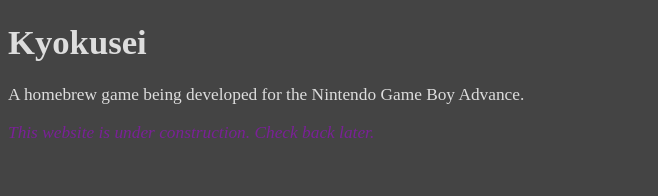
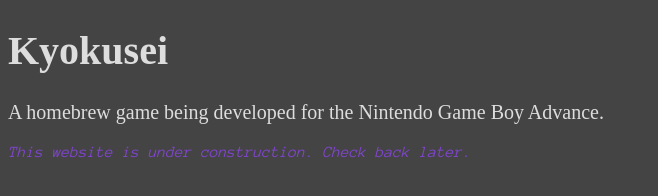
Before and after one commit to aurumcodex/Kyokusei, a plain HTML site: page public/index.html in a window 1280 px wide. Shown: the whole page, without its empty margins (0-658 px from the left). Drawn offline with nearby package versions, Linux system fonts and the light colour scheme; files that its build step writes are made by us from their sources; a web font is replaced by a local one.

Commit message:
Update kyokusei.sass

```diff
--- a/public/styles/kyokusei.sass
+++ b/public/styles/kyokusei.sass
@@ -5,15 +5,16 @@ $loch-font:     "Astloch", serif
 $mono-font:     "Anonymous Pro", monospace
 $main-color:    #dddddd
 $bg-color:      #444444
-$accent-color:  #7A2197
+$accent-color:  #8045CE
 
 body
-    font: 13pt $ice-font
+    font: 15pt $ice-font
     color: $main-color
     background-color: $bg-color
 
 p
     font-family: $loch-font
     &#disclaimer
+        font: 12pt $mono-font
         color: $accent-color
         font-style: oblique
```
